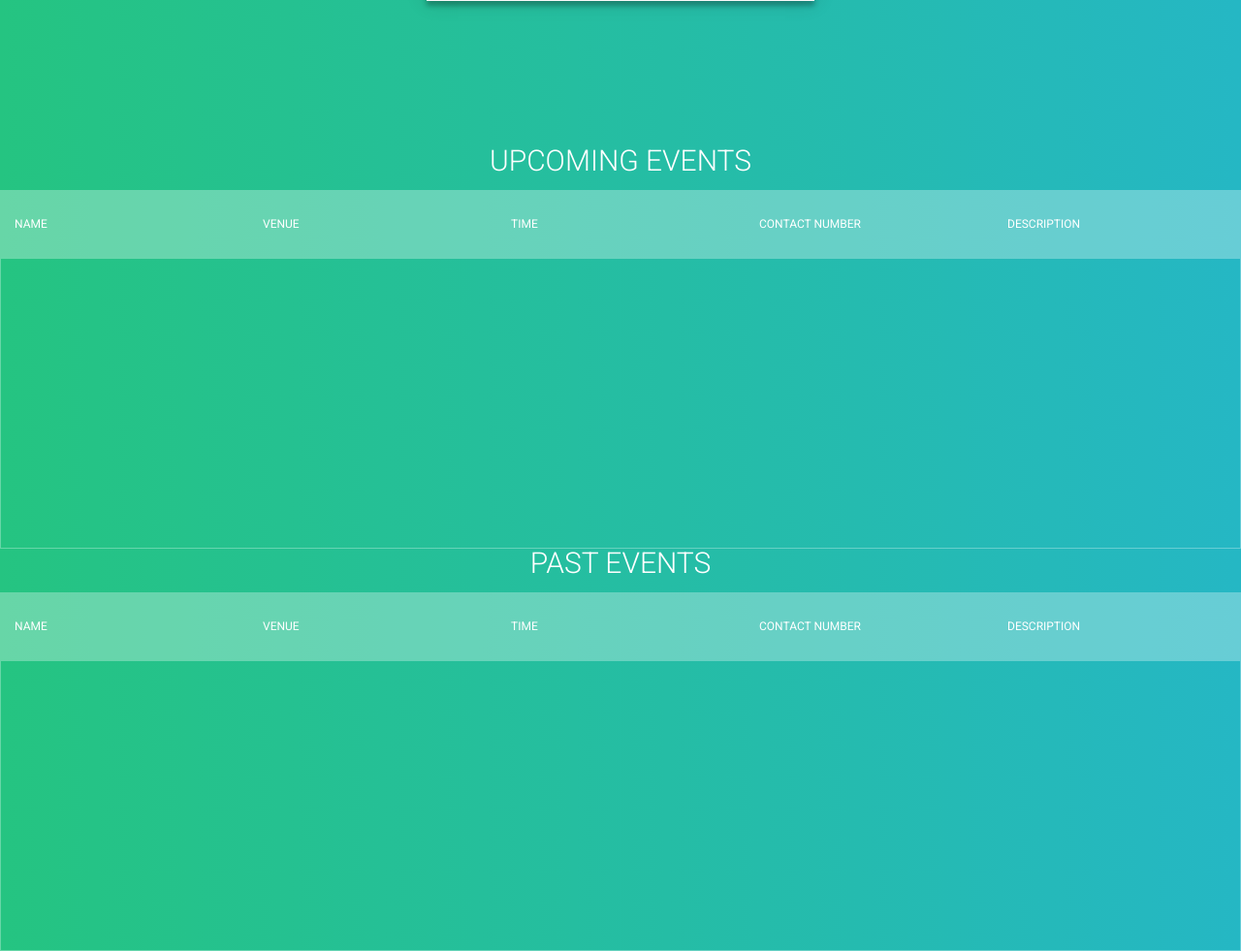
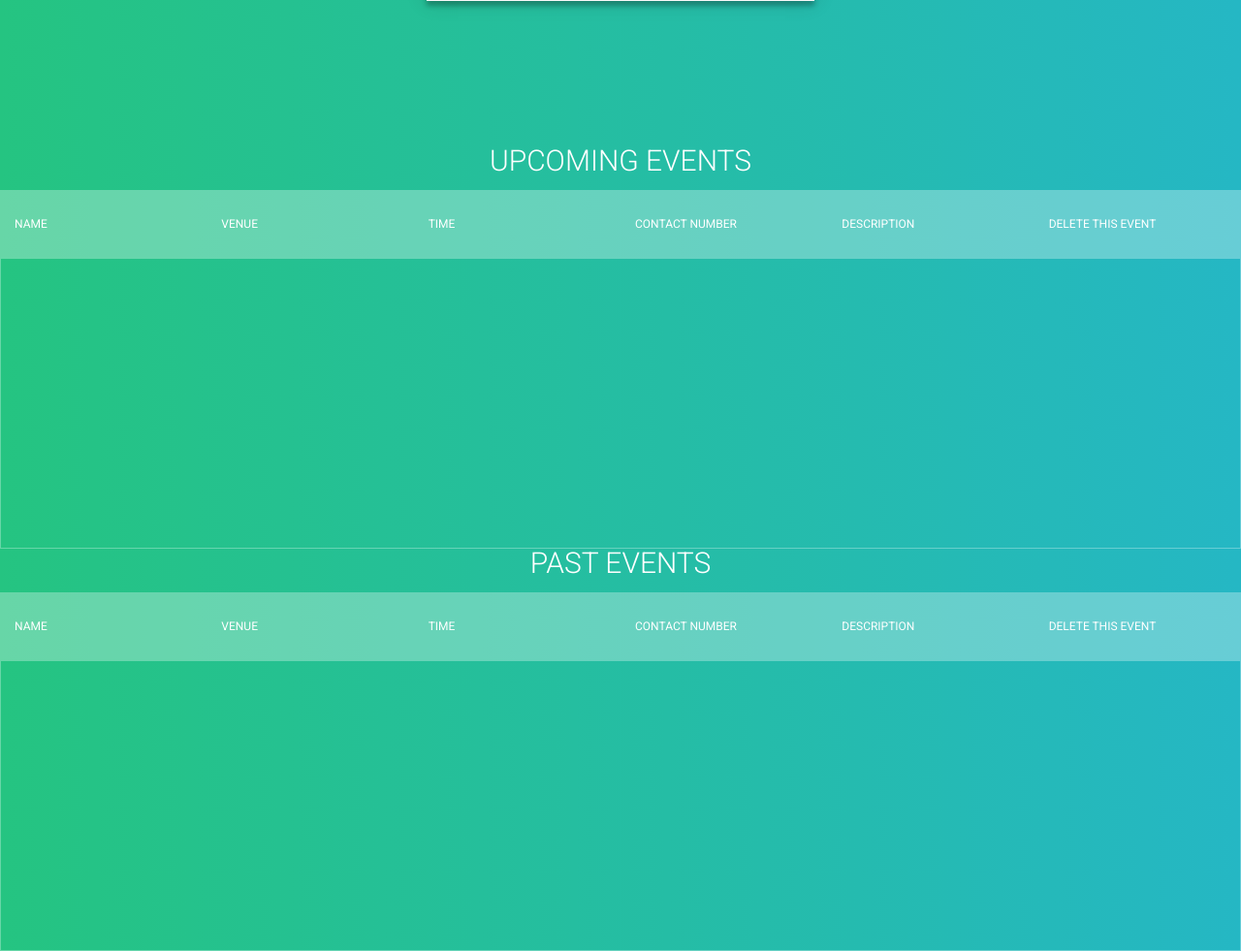
Before and after one commit to manangoel99/SchedulingApp, a Django app: page /User/1 in a window 1280 px wide. Shown: the part 690-1671 px from the top of the page at 97% size. Run offline with Django 3.2, Linux system fonts and the light colour scheme; the visitor is signed in with stand-in values (Sample User, id 1); data that the repository does not hold is empty.

Commit message:
Implemented Deleting From Home Page Also

```diff
--- a/SchedulingApp/templates/UserHome.html
+++ b/SchedulingApp/templates/UserHome.html
@@ -240,6 +240,7 @@
                 <th>Time</th>
                 <th>Contact Number</th>
                 <th>Description</th>
+                <th>Delete this Event</th>
               </tr>
             </thead>
           </table>
@@ -254,6 +255,11 @@
                   <td>{{ event.datetime }}</td>
                   <td>{{ event.phoneNumber }}</td>
                   <td>{{ event.description }}</td>
+                  <td>
+                    <button onclick=deleteEvent({{ event.pk }}) id="{{ event.pk }}">
+                      Delete
+                    </button>
+                  </td>
                 </tr>
               {% endfor %}
             </tbody>
@@ -271,6 +277,7 @@
                 <th>Time</th>
                 <th>Contact Number</th>
                 <th>Description</th>
+                <th>Delete this Event</th>
               </tr>
             </thead>
           </table>
@@ -285,6 +292,11 @@
                   <td>{{ event.datetime }}</td>
                   <td>{{ event.phoneNumber }}</td>
                   <td>{{ event.description }}</td>
+                  <td>
+                    <button id="{{ event.pk }}">
+                      Delete
+                    </button>
+                  </td>
                 </tr>
               {% endfor %}
             </tbody>
@@ -302,6 +314,12 @@
             window.location = $(this).data("href");
           });
         });
+
+        function deleteEvent(id) {
+          fetch("../DeleteEvent/" + id).then(function(data) {
+                window.location.href = window.location.href.slice(0, -7);
+            });
+        }
     </script>
 </body>
 </html>
```
